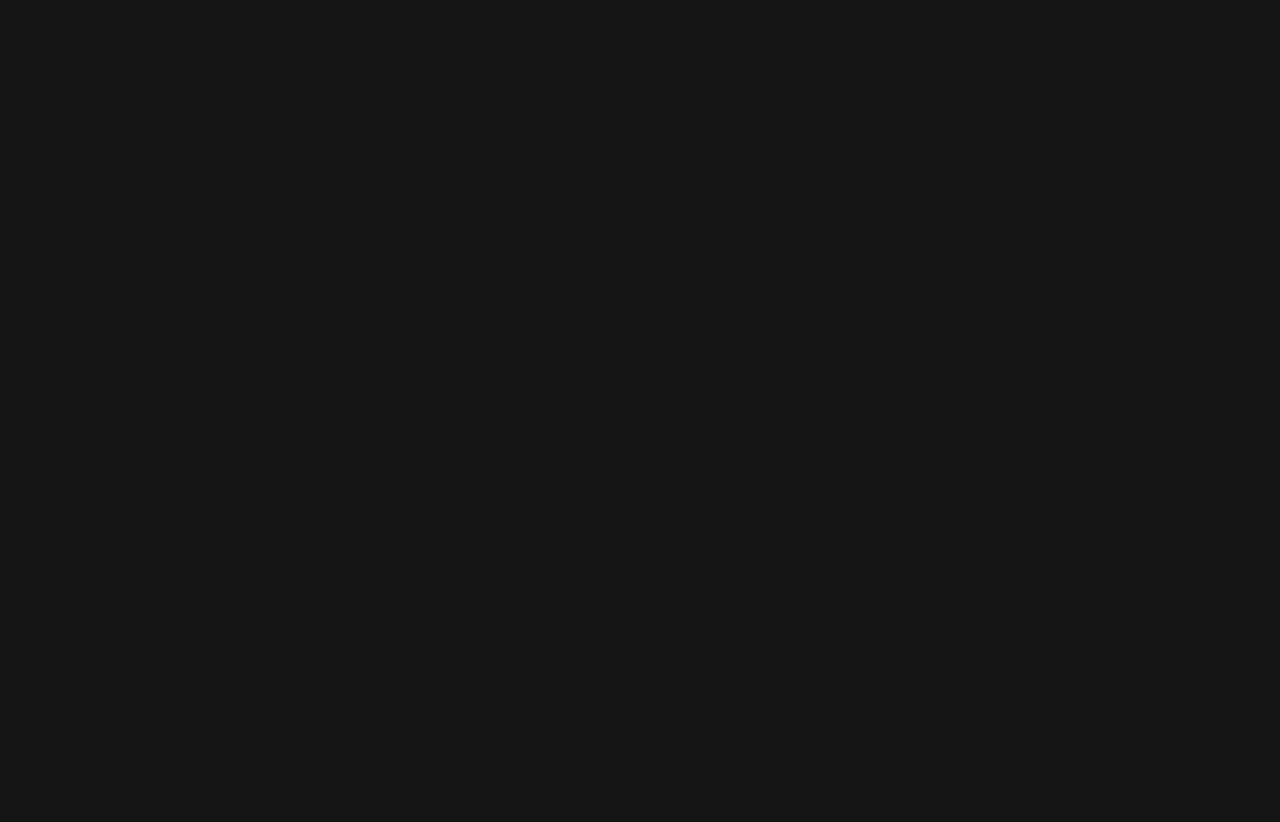
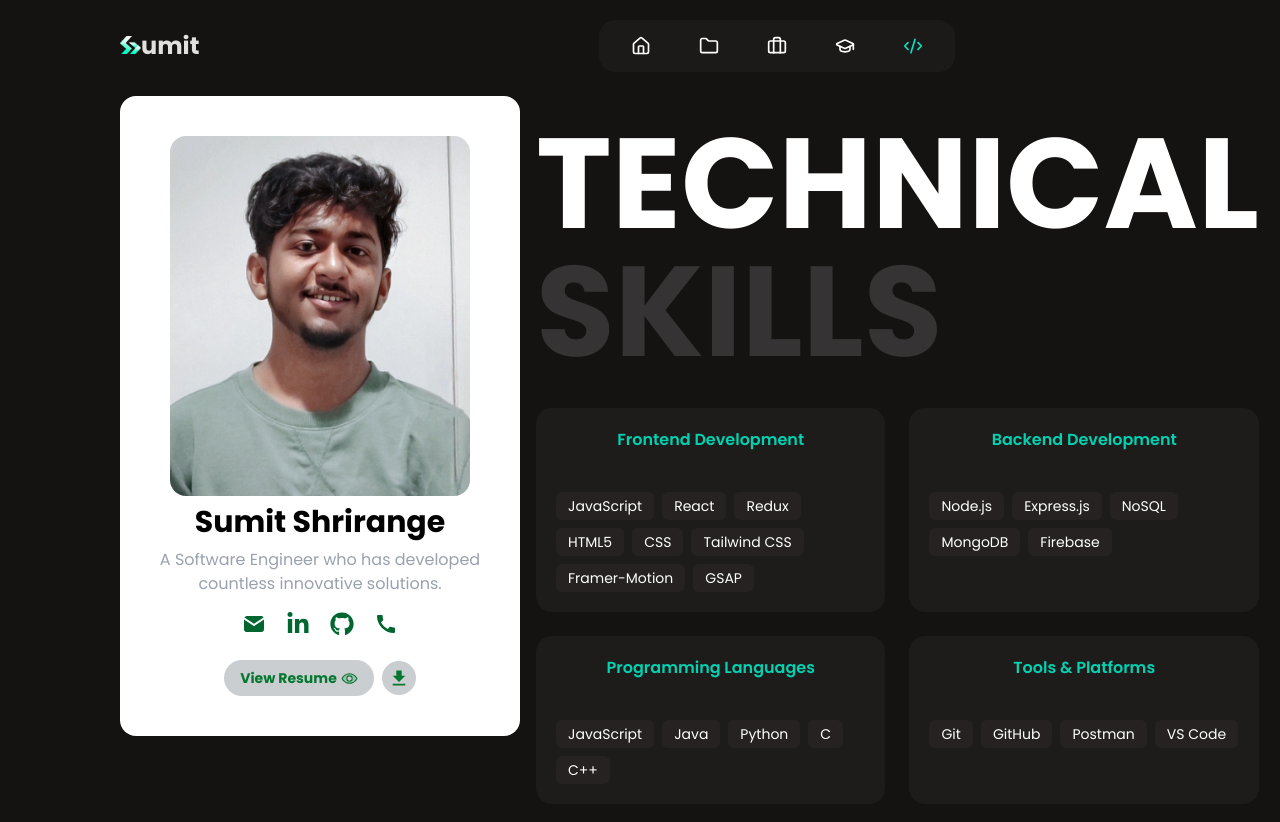
Before and after one commit to sumitshrirange/Portfolio, a React (Vite) app: page /skills in a window 1280 px wide. Before the commit this address had no page. Shown: the top 822 px of the page. Before the commit the page ends 800 px from the top, so only its background shows below. Built offline with nearby package versions, Linux system fonts and the light colour scheme.

Commit message:
skills page commit

```diff
--- a/src/App.jsx
+++ b/src/App.jsx
@@ -2,10 +2,10 @@ import React from "react";
 import { Route, Routes } from "react-router-dom";
 import Projects from "./pages/Projects";
 import Experience from "./pages/Experience";
-import Languages from "./pages/Languages";
 import Home from "./pages/Home";
 import Layout from "./pages/Layout";
 import Education from "./pages/Education";
+import Skills from "./pages/Skills";
 
 function App() {
   return (
@@ -14,8 +14,8 @@ function App() {
         <Route path={"/"} element={<Home />} />
         <Route path={"/projects"} element={<Projects />} />
         <Route path={"/experience"} element={<Experience />} />
-        <Route path={"/Languages"} element={<Languages />} />
         <Route path={"/education"} element={<Education />} />
+        <Route path={"/skills"} element={<Skills />} />
       </Route>
     </Routes>
   );
--- a/src/components/Header.jsx
+++ b/src/components/Header.jsx
@@ -16,7 +16,7 @@ const navItems = [
   { path: "/projects", icon: Folder, label: "Projects" },
   { path: "/experience", icon: Briefcase, label: "Experience" },
   { path: "/education", icon: GraduationCap, label: "Education" },
-  { path: "/languages", icon: CodeXml, label: "Languages" },
+  { path: "/skills", icon: CodeXml, label: "Skills" },
 ];
 
 // Reusable Nav Item
--- a/src/components/ui/Card.jsx
+++ /dev/null
@@ -1,9 +0,0 @@
-import React from 'react'
-
-function Card() {
-  return (
-    <div>Card</div>
-  )
-}
-
-export default Card
--- a/src/components/ui/ProjectCard.jsx
+++ b/src/components/ui/ProjectCard.jsx
@@ -10,12 +10,7 @@ function ProjectCard() {
       githubLink: "https://github.com/sumitshrirange/Portfolio",
       liveLink: "https://sumit-shrirange.vercel.app/",
       thumbnail: portfolioImg,
-      techStack: [
-        "React",
-        "Tailwind CSS",
-        "React-Dom",
-        "Framer-Motion",
-      ],
+      techStack: ["React", "Tailwind CSS", "React-Dom", "Framer-Motion"],
     },
     {
       name: "The News",
@@ -64,13 +59,16 @@ function ProjectCard() {
   return (
     <div className="grid grid-cols-1 sm:grid-cols-2 gap-6 mt-8">
       {dataProject.map((project) => (
+        <div className="p-[.6px] lg:p-0 rounded-2xl lg:bg-none bg-gradient-to-tr from-[#151312] to-[#07e1c1]">
           <div
             key={project.name}
-          className="relative bg-[#35333448] p-5 rounded-2xl"
+            className="relative lg:bg-[#35333448] bg-[#181818] p-5 rounded-2xl h-full"
           >
             {/* Header */}
             <div className="flex items-center justify-between mb-4">
-            <span>{project.name}</span>
+              <span className="text-[#07e1c1] lg:text-white">
+                {project.name}
+              </span>
               <div className="flex items-center gap-4">
                 <a
                   href={project.githubLink}
@@ -99,7 +97,7 @@ function ProjectCard() {
             </div>
 
             {/* Tech Stack */}
-          <div className="bg-[#35333448] backdrop-blur-[7px] w-full rounded-b-lg">
+            <div className="bg-[#35333448] w-full rounded-b-lg">
               <div className="pt-5">
                 <div className="flex py-3 px-1 border-t-2 flex-col items-center gap-2 text-xs">
                   <span className="underline">Tech Stack</span>
@@ -117,6 +115,7 @@ function ProjectCard() {
               </div>
             </div>
           </div>
+        </div>
       ))}
     </div>
   );
--- /dev/null
+++ b/src/components/ui/SkillsCard.jsx
@@ -0,0 +1,26 @@
+import React from "react";
+
+function SkillsCard({ title, skills }) {
+  const skillArray = skills.split(",").map((skill) => skill.trim());
+
+  return (
+    <div className="p-[.6px] lg:p-0 rounded-2xl lg:bg-none bg-gradient-to-tr from-black to-[#07e1c1]">
+      <div className="lg:bg-[#35333448] bg-[#181818] p-5 rounded-2xl h-full">
+        <p className="text-center font-semibold lg:text-[#00d2b2]">{title}</p>
+
+        <div className="flex flex-wrap items-center gap-2 lg:mt-10 mt-5">
+          {skillArray.map((skill, index) => (
+            <span
+              key={index}
+              className="lg:bg-[#35333448] bg-[#3533342d] lg:text-white text-[#07e1c1] py-1 px-3 rounded-md text-sm"
+            >
+              {skill}
+            </span>
+          ))}
+        </div>
+      </div>
+    </div>
+  );
+}
+
+export default SkillsCard;
--- a/src/pages/Home.jsx
+++ b/src/pages/Home.jsx
@@ -3,6 +3,7 @@ import Heading from "../components/ui/Heading";
 import Projects from "./Projects";
 import Experience from "./Experience";
 import Education from "./Education";
+import Skills from "./Skills";
 
 // Reusable stat card component
 const StatCard = React.memo(({ number, label }) => (
@@ -46,6 +47,7 @@ function Home() {
       <Projects/>
       <Experience/>
       <Education/>
+      <Skills/>
     </div>
   );
 }
--- a/src/pages/Languages.jsx
+++ /dev/null
@@ -1,9 +0,0 @@
-import React from 'react'
-
-function Languages() {
-  return (
-    <div>Languages</div>
-  )
-}
-
-export default Languages
--- a/src/pages/Projects.jsx
+++ b/src/pages/Projects.jsx
@@ -7,12 +7,12 @@ function Projects() {
     <section className="flex flex-col items-center justify-center lg:inline">
       <Heading text1="RECENT" text2="PROJECTS" />
 
-      <ProjectCard/>
+      <ProjectCard />
 
-      <div className="flex justify-center mt-6">
+      <div className="flex justify-center mt-6 p-[.6px] lg:p-0 rounded-2xl lg:bg-none bg-gradient-to-tr from-[#0a0909] to-[#07e1c1]">
         <a
           href="https://github.com/sumitshrirange"
-          className="flex items-center gap-2 text-sm font-semibold bg-[#35333448] w-fit px-7 py-2 rounded-full"
+          className="flex items-center gap-2 text-sm font-semibold lg:bg-[#35333448] bg-[#181818] w-fit px-7 py-2 rounded-full"
         >
           See All
           <Github size={16} strokeWidth={2.75} />
--- /dev/null
+++ b/src/pages/Skills.jsx
@@ -0,0 +1,20 @@
+import React from "react";
+import Heading from "../components/ui/Heading";
+import SkillsCard from "../components/ui/SkillsCard";
+
+function Skills() {
+  return (
+    <section className="flex flex-col items-center justify-center lg:inline">
+      <Heading text1="TECHNICAL" text2="SKILLS" />
+
+      <div className="grid grid-cols-1 sm:grid-cols-2 gap-6 mt-8">
+        <SkillsCard title="Frontend Development" skills="JavaScript, React, Redux, HTML5, CSS, Tailwind CSS, Framer-Motion, GSAP"/>
+        <SkillsCard title="Backend Development" skills="Node.js, Express.js, NoSQL, MongoDB, Firebase"/>
+        <SkillsCard title="Programming Languages" skills="JavaScript, Java, Python, C, C++"/>
+        <SkillsCard title="Tools & Platforms" skills="Git, GitHub, Postman, VS Code"/>
+      </div>
+    </section>
+  );
+}
+
+export default Skills;
```
Lines whose indentation alone changed are shown as unchanged.
